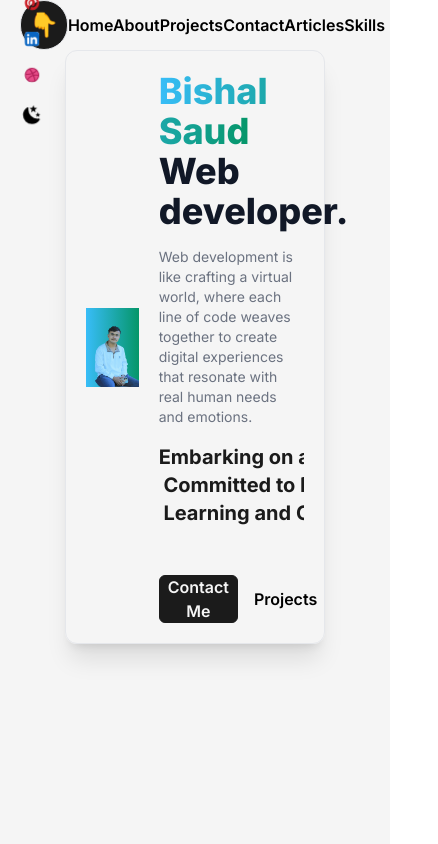
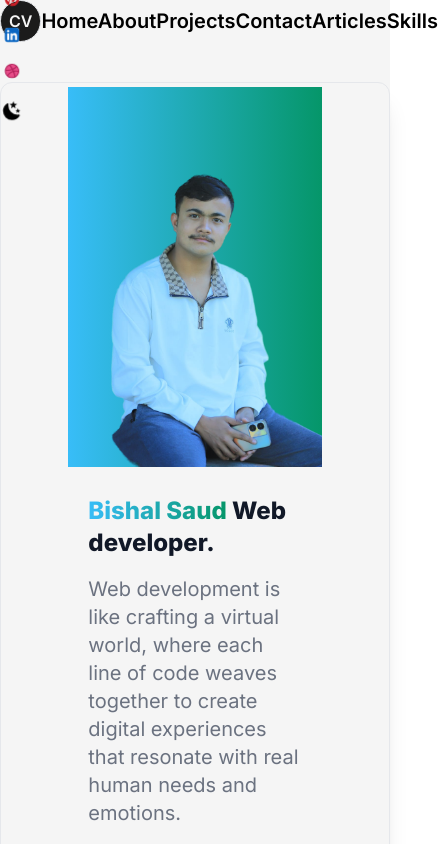
Before and after one commit to Bishal-Saud/portfolio2.0, a Next.js app: page / in a window 390 px wide. Shown: the top 844 px of the page, 438 px wide, since content can reach past the window. Built offline with nearby package versions, Linux system fonts and the light colour scheme.

Commit message:
home about responsive

```diff
--- a/src/Components/Navbar.js
+++ b/src/Components/Navbar.js
@@ -10,6 +10,7 @@ import {
   PinterestIcon,
   TwitterIcon,
 } from "./Icons";
+import { useState } from "react";
 
 const MotionLi = ({ icon }) => {
   return (
@@ -19,7 +20,7 @@ const MotionLi = ({ icon }) => {
         scale: 1.3,
         transition: { duration: 0.5, ease: "easeInOut" },
       }}
-      className=" cursor-pointer"
+      className=" cursor-pointer lg:w-[2rem]"
     >
       {icon}
     </motion.li>
@@ -29,22 +30,60 @@ const NavLink = ({ href, title, className }) => {
   return (
     <Link
       href={href}
-      className={`${className} font-semibold  hover:border-b-4 border-dark transition-all ease-in-out `}
+      className={`${className} font-semibold  hover:border-b-4 border-dark transition-all ease-in-out lg:text-xl `}
     >
       {title}
     </Link>
   );
 };
+const NavMobileLink = ({ href, title, className }) => {
+  return (
+    <Link
+      href={href}
+      className={`${className} font-semibold  hover:border-b-4 border-dark transition-all ease-in-out lg:text-2xl `}
+    >
+      {title}
+    </Link>
+  );
+};
+export default function Navbar() {
+  const [isOpen, setIsOpen] = useState(false);
 
-export default function Navbar() {
+  function handleChange() {
+    setIsOpen(!isOpen);
+  }
   return (
-    <header className="  flex justify-between px-5 items-center ">
-      <div className="border rounded-full border-black flex items-center justify-center p-2 bg-dark text-light text-center font-semibold h-16 w-16 hover:bg-light hover:border-dark hover:-rotate-90 hover:text-dark transition-all duration-700 ease-in-out">
-        <Link href="/">
-          <span className=" text-2xl font-mono logo">👇</span>
-        </Link>
+    <header className="relative  flex 2xl:justify-between xl:justify-between px-5 items-center ">
+      <button
+        className="hidden flex-col mt-5 items-center justify-center lg:flex"
+        onClick={handleChange}
+      >
+        <span
+          className={`bg-dark dark:bg-light transition-all ease-out duration-300 block h-0.5 w-6 rounded-sm ${
+            isOpen ? "rotate-45 translate-y-1 " : "-translate-y-0.5 "
+          }`}
+        ></span>
+        <span
+          className={`bg-dark dark:bg-light transition-all ease-out duration-300 block h-0.5 w-6 rounded-sm my-0.5 ${
+            isOpen ? "opacity-0" : "opacity-100"
+          }`}
+        ></span>
+        <span
+          className={`bg-dark dark:bg-light transition-all ease-out duration-300 block h-0.5 w-6 rounded-sm  ${
+            isOpen ? "-rotate-45 -translate-y-1" : "translate-y-0.5"
+          }`}
+        ></span>
+      </button>
+      <div className="lg:hidden border rounded-full border-black flex items-center justify-center p-2 bg-dark text-light text-center font-semibold h-16 w-16  hover:bg-light  hover:border-dark  hover:text-dark transition-all duration-700 ease-in-out mt-1">
+        <a
+          href="../../public/images/personal/resume.pdf"
+          download="resume.pdf"
+          className=""
+        >
+          CV{" "}
+        </a>
       </div>
-      <div className="absolute top-20 left-[2.5rem]">
+      <div className="lg:hidden absolute top-20 left-[2.5rem]">
         <ul className="flex gap-5 flex-col text-3xl">
           <MotionLi icon={<GithubIcon />} />
           <MotionLi icon={<TwitterIcon />} />
@@ -54,7 +93,7 @@ export default function Navbar() {
           <MotionLi icon={<MoonIcon />} />
         </ul>
       </div>
-      <div>
+      <div className="lg:hidden">
         <nav>
           <NavLink href="/" title="Home" className="mx-4" />
           <NavLink href="/about" title="About" className="mx-4" />
@@ -64,6 +103,35 @@ export default function Navbar() {
           <NavLink href="/skills" title="Skills" className="ml-4" />
         </nav>
       </div>
+
+      {isOpen ? (
+        <motion.div
+          initial={{ scale: 0, opacity: 0, x: "-50%", y: "-50%" }}
+          animate={{ scale: 1, opacity: 1 }}
+          className=" min-w-[75vw] flex-col fixed flex z-30 items-center text-light dark:text-dark justify-between top-1/2 left-1/2 -translate-x-1/2 -translate-y-1/2 bg-dark/90 dark:bg-light/75 rounded-lg backdrop-blur-md py-32 "
+        >
+          <div>
+            <nav className="flex flex-col gap-5">
+              <NavLink href="/" title="Home" className="mx-4" />
+              <NavLink href="/about" title="About" className="mx-4" />
+              <NavLink href="/projects" title="Projects" className="mx-4" />
+              <NavLink href="/contact" title="Contact" className="mx-4" />
+              <NavLink href="/articles" title="Articles" className="mx-4" />
+              <NavLink href="/skills" title="Skills" className="ml-4" />
+            </nav>
+          </div>
+          <div className="w-full">
+            <ul className="flex gap-5 mt-10 items-center justify-center ">
+              <MotionLi icon={<GithubIcon />} />
+              <MotionLi icon={<TwitterIcon />} />
+              <MotionLi icon={<PinterestIcon />} />
+              <MotionLi icon={<LinkedInIcon />} />
+              <MotionLi icon={<DribbbleIcon />} />
+              <MotionLi icon={<MoonIcon />} />
+            </ul>
+          </div>
+        </motion.div>
+      ) : null}
     </header>
   );
 }
--- a/src/Components/homeConatiner.js
+++ b/src/Components/homeConatiner.js
@@ -8,7 +8,7 @@ function HomeConatiner({ className }) {
       <Image
         src={owner}
         alt="owner of this website "
-        className={`${className}h-full w-3/4`}
+        className={`${className}2xl:h-full 2xl:w-3/4 xl:h-full xl:w-2/4 `}
         priority
       />
     </div>
--- a/src/app/page.js
+++ b/src/app/page.js
@@ -14,13 +14,13 @@ export default function Home() {
         <title>Bishal Saud \ Home Page</title>
         <meta name="home" content="Bishal saud Home page" />
       </Head>
-      <main className="flex min-h-screen flex-col items-center justify-between ">
-        <div className="flex border gap-5 rounded-xl p-5 h-1/3 shadow-xl  w-2/3 justify-center items-center">
-          <div className="bg-gradient-to-r  to-emerald-600 from-sky-400 flex justify-center items-center  ">
+      <main className=" flex min-h-screen flex-col items-center justify-between my-10  ">
+        <div className="flex  border 2xl:gap-5 xl:gap-2 rounded-xl 2xl:p-5 h-1/3 shadow-xl xl:p-1 2xl:w-2/3  xl:w-3/4 md:w-full justify-center items-center 2xl:flex-row xl:flex-row lg:flex-col ">
+          <div className="bg-gradient-to-r to-emerald-600 from-sky-400 flex justify-center items-center 2xl:h-full xl:h-2/3 xl:w-2/3 ">
             <HomeConatiner />
           </div>
-          <div className="w-2/3 h-full">
-            <h1 className="mb-4 text-4xl font-extrabold text-gray-900 dark:text-white md:text-5xl lg:text-6xl">
+          <div className="w-2/3 h-full p-5">
+            <h1 className="mb-4 text-4xl font-extrabold text-gray-900 dark:text-white  xl:text-2xl 2xl:text-6xl">
               <span className="text-transparent bg-clip-text bg-gradient-to-r to-emerald-600 from-sky-400">
                 Bishal Saud
               </span>{" "}
@@ -33,10 +33,10 @@ export default function Home() {
               resonate with real human needs and emotions.
             </p>
             <AnimatedText
-              className="!text-xl !text-start !pt-2"
+              className="!text-xl !text-start xl:!text-sm !pt-2"
               text="Embarking on a Journey in Web Development 🌐 | Committed to DailyGrowth 📚 | Learning and Creating with Passion."
             />
-            <div className="pt-10 flex justify-start items-center gap-4">
+            <div className="pt-10 pb-5 flex justify-start items-center gap-4">
               <button className=" flex items-center gap-2 border border-dark transition-all ease-in-out duration-300 bg-dark text-light hover:bg-light hover:text-dark font-semibold h-12 w-28 px-2 rounded-md py-2">
                 <Link href="/contact">
                   Contact <span className="">Me</span>
--- a/src/app/projects/page.js
+++ b/src/app/projects/page.js
@@ -23,7 +23,7 @@ const ProjectBox = ({ img, alt, className, link, githubLink }) => {
         scale: 1,
         transition: { duration: 0.5, ease: "easeInOut" },
       }}
-      className={`rounded-lg flex items-center justify-between  flex-col  border-r-8 border-b-8 w-1/2 h-full border-dark overflow-hidden cursor-pointer ${className}`}
+      className={`rounded-lg flex items-center justify-between  flex-col  border-r-8 border-b-8 2xl:w-1/2 lg:w-[90%] h-full border-dark overflow-hidden cursor-pointer ${className}`}
     >
       <Image className=" h-52" src={img} alt={alt} />
       <div className="flex gap-4 p-2">
@@ -51,7 +51,7 @@ const ProjectBigBox = ({ img, alt, className, link, githubLink }) => {
         scale: 1,
         transition: { duration: 0.5, ease: "easeInOut" },
       }}
-      className={`rounded-lg flex items-center justify-between  flex-col  border-r-8 border-b-8 w-1/2 h-full border-dark overflow-hidden cursor-pointer ${className}`}
+      className={`rounded-lg flex items-center justify-between  flex-col  border-r-8 border-b-8 2xl:w-1/2 lg:w-[90%] h-full border-dark overflow-hidden cursor-pointer ${className}`}
     >
       <Image className=" h-full" src={img} alt={alt} />
       <div className="flex gap-4 p-2">
@@ -79,9 +79,12 @@ export default function Page() {
       </Head>
       <main className="w-full min-h-screen flex items-center flex-col gap-4 mb-10 ">
         <div className=" w-full flex flex-col justify-center">
-          <AnimatedText className=" !text-6xl pt-10" text="My Projects" />
+          <AnimatedText
+            className=" !text-6xl pt-10 md:!text-4xl"
+            text="My Projects"
+          />
         </div>
-        <div className=" mt-10 flex  justify-evenly gap-5  w-2/3 h-1/2">
+        <div className=" mt-10 flex lg:flex-col lg:items-center lg:justify-center xl:justify-evenly 2xl:justify-evenly gap-5 lg:w-full  2xl:w-2/3 2xl:h-1/2">
           <ProjectBox
             img={blogImg}
             link="https://pwskillsblog.netlify.app/"
@@ -104,7 +107,7 @@ export default function Page() {
           alt="project 3"
           githubLink="https://github.com/Bishal-Saud?tab=repositories"
         />
-        <div className=" mt-10 flex  justify-evenly gap-5  w-2/3 h-1/2">
+        <div className=" mt-10 flex  lg:flex-col lg:items-center lg:justify-center xl:justify-evenly 2xl:justify-evenly gap-5 lg:w-full  2xl:w-2/3 2xl:h-1/2">
           <ProjectBox
             img={searchMovieImg}
             link="https://moviesearchassignment.netlify.app/"
--- a/tailwind.config.js
+++ b/tailwind.config.js
@@ -23,6 +23,25 @@ module.exports = {
         "spin-slow": "spin 8s linear infinite",
       },
     },
+    screens: {
+      "2xl": { max: "1550px" },
+      // => @media (max-width: 1535px) { ... }
+
+      xl: { max: "1279px" },
+      // => @media (max-width: 1279px) { ... }
+
+      lg: { max: "1023px" },
+      // => @media (max-width: 1023px) { ... }
+
+      md: { max: "780px" },
+      // => @media (max-width: 767px) { ... }
+
+      sm: { max: "639px" },
+      // => @media (max-width: 639px) { ... }
+
+      xs: { max: "479px" },
+      // => @media (max-width: 479px) { ... }
+    },
   },
   plugins: [],
 };
```
Also changed, not shown: src/app/about/page.js (+8 -8 lines), 1 other file (tests, documents, lock files or other folders).
